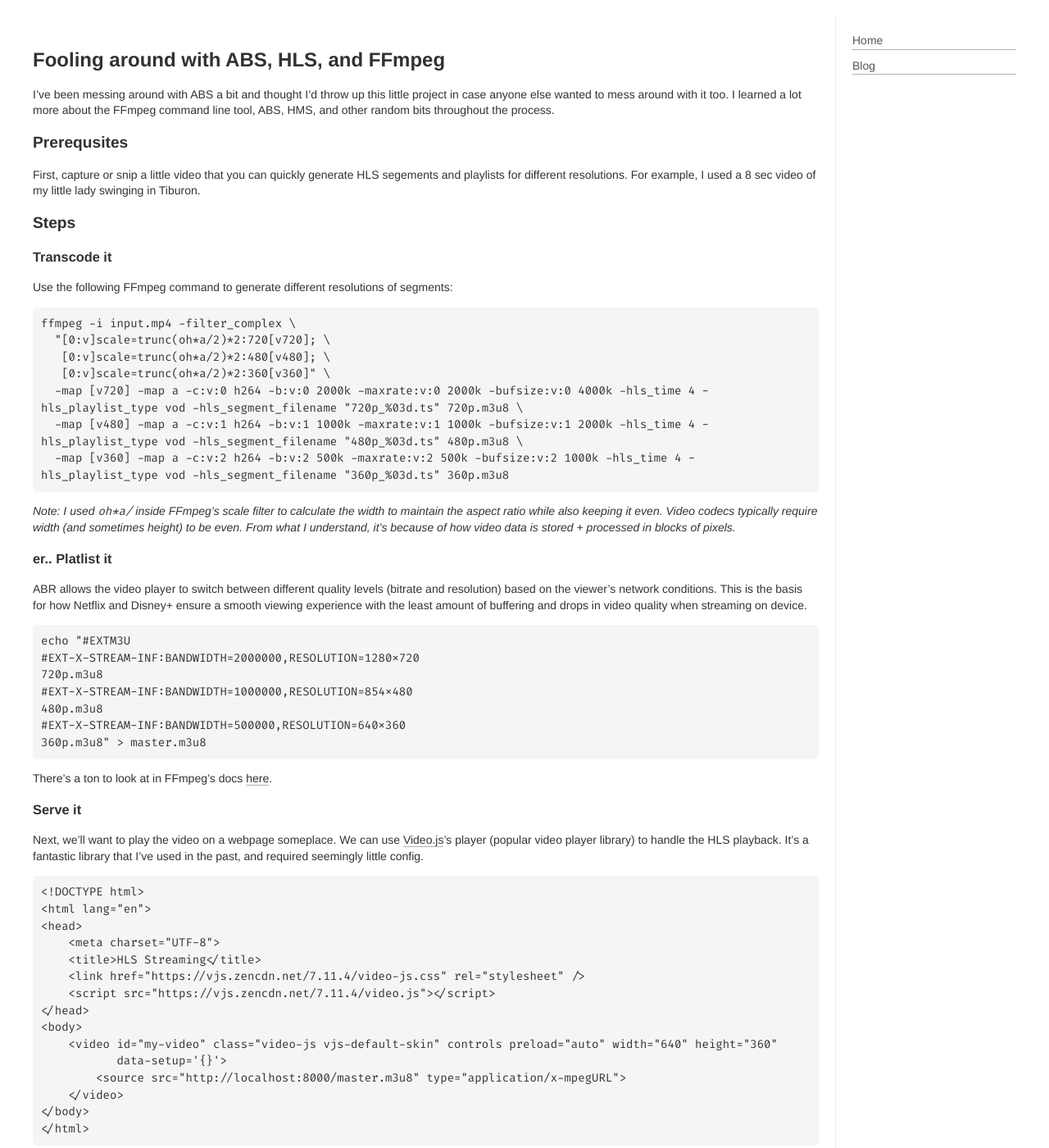
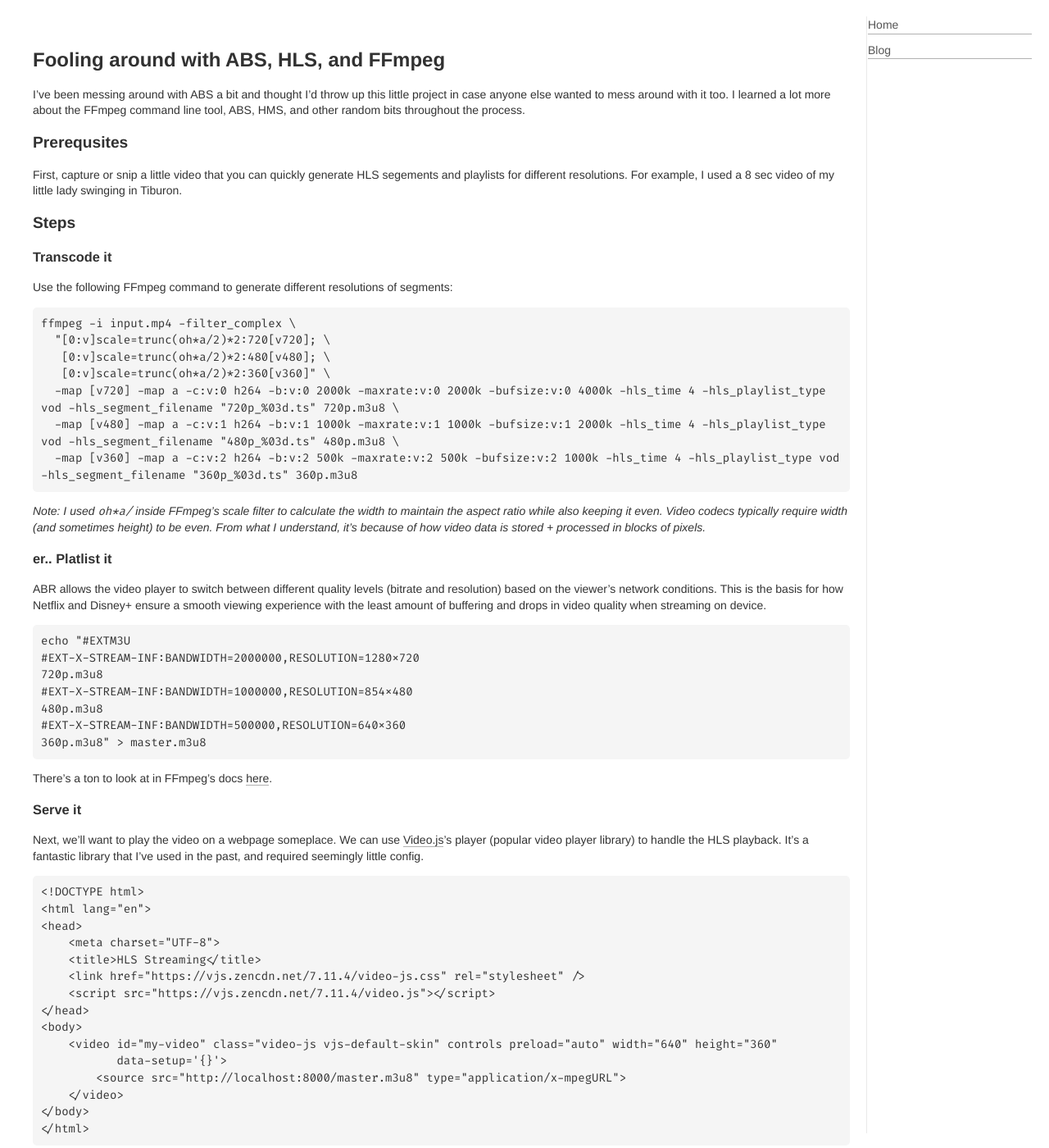
Before and after one commit to chrisseldo/chrisseldo.github.io, a Jekyll site: the page built from _posts/2024-07-01-abs-hls-noodling.md, in a window 1280 px wide and 1400 px high. Shown: the whole window at 82% size. Built offline with Jekyll 4.4.1, drawn with Linux system fonts in a browser that asks for light colours.

Commit message:
update to blog nav

```diff
--- a/_layouts/post.html
+++ b/_layouts/post.html
@@ -24,7 +24,7 @@
     }
     .sidebar {
       width: 200px;
-      padding: 20px;
+      padding: 1px;
       background-color: transparent;
       border-left: 1px solid #eaeaea;
       position: -webkit-sticky; /* For Safari */
@@ -114,7 +114,7 @@
       }
       nav {
         display: flex;
-        justify-content: space-around;
+        /* justify-content: space-around; */
       }
       nav a {
         margin: 5px;
```
